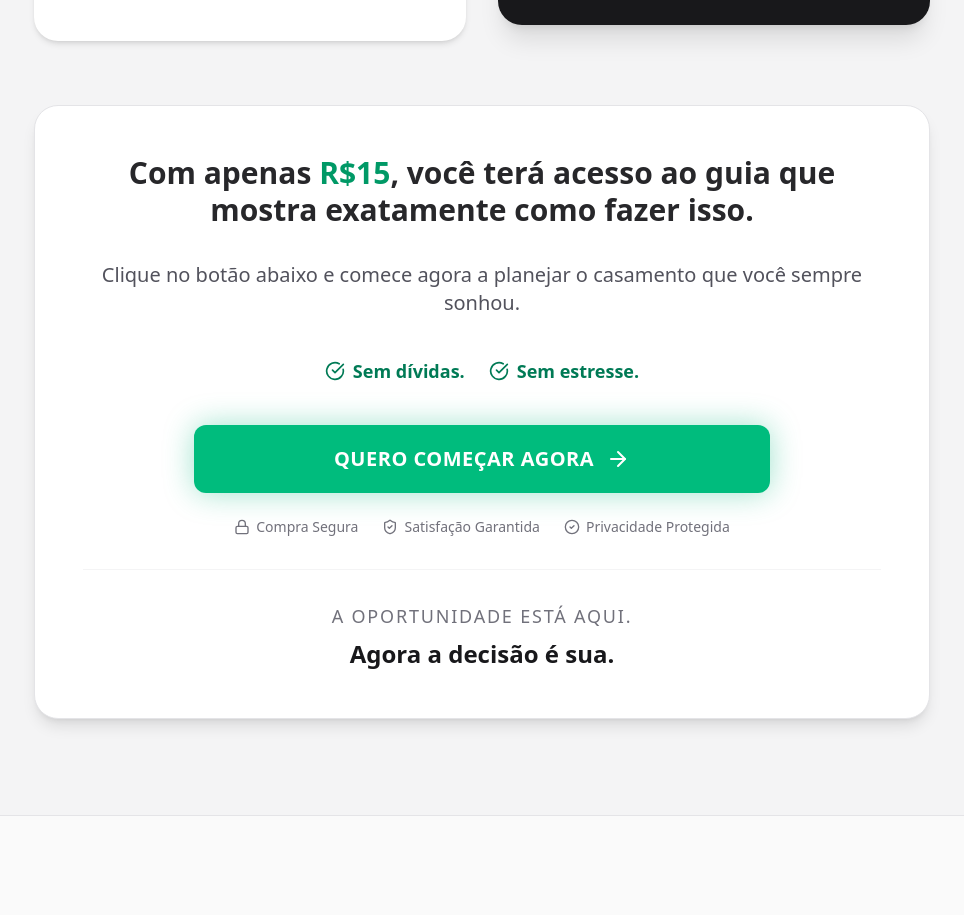
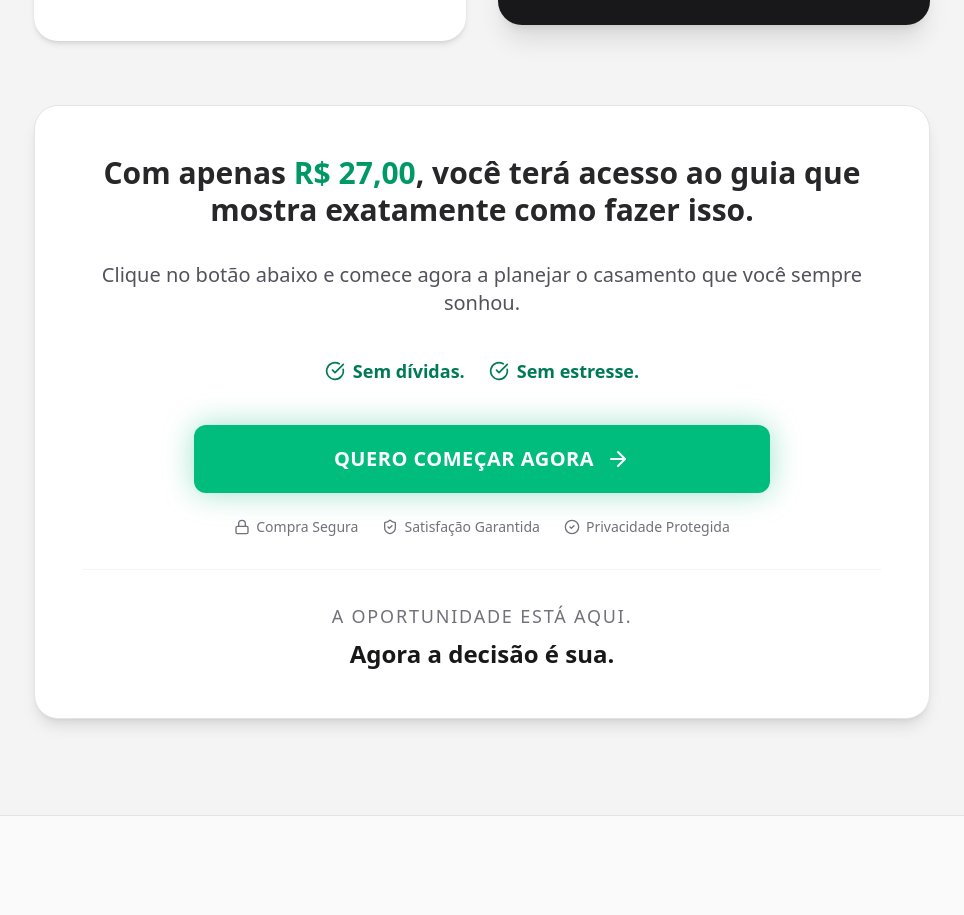
Before and after one commit to carloscesar03/segredos_noiva_inteligente, a React (Vite) app: page / in a window 1280 px wide. Shown: the part 10584-11499 px from the top of the page, without its empty margins (158-1122 px from the left). Built offline with nearby package versions, Linux system fonts and the light colour scheme.

Commit message:
Update Summary.tsx

```diff
--- a/src/components/Summary.tsx
+++ b/src/components/Summary.tsx
@@ -41,7 +41,7 @@ export default function Summary() {
 
         <div className="bg-white rounded-3xl p-8 md:p-12 shadow-lg border border-zinc-200 text-center">
           <p className="text-2xl md:text-3xl font-bold text-zinc-800 mb-8 leading-tight">
-            Com apenas <span className="text-emerald-600 font-black">R$15</span>, você terá acesso ao guia que mostra exatamente como fazer isso.
+            Com apenas <span className="text-emerald-600 font-black">R$ 27,00</span>, você terá acesso ao guia que mostra exatamente como fazer isso.
           </p>
 
           <p className="text-xl text-zinc-600 mb-10 font-medium">
@@ -54,7 +54,7 @@ export default function Summary() {
           </div>
 
           <a
-            href="https://payfast.greenn.com.br/sk6m7hy"
+            href="https://payfast.greenn.com.br/sk6m7hy/offer/P9mMuj"
             target="_blank"
             rel="noopener noreferrer"
             className="w-full max-w-xl mx-auto bg-emerald-500 hover:bg-emerald-600 text-white font-black text-xl py-5 px-8 rounded-xl shadow-[0_0_30px_rgba(16,185,129,0.4)] transition-all transform hover:scale-105 active:scale-95 flex items-center justify-center uppercase tracking-wide text-center"
```
